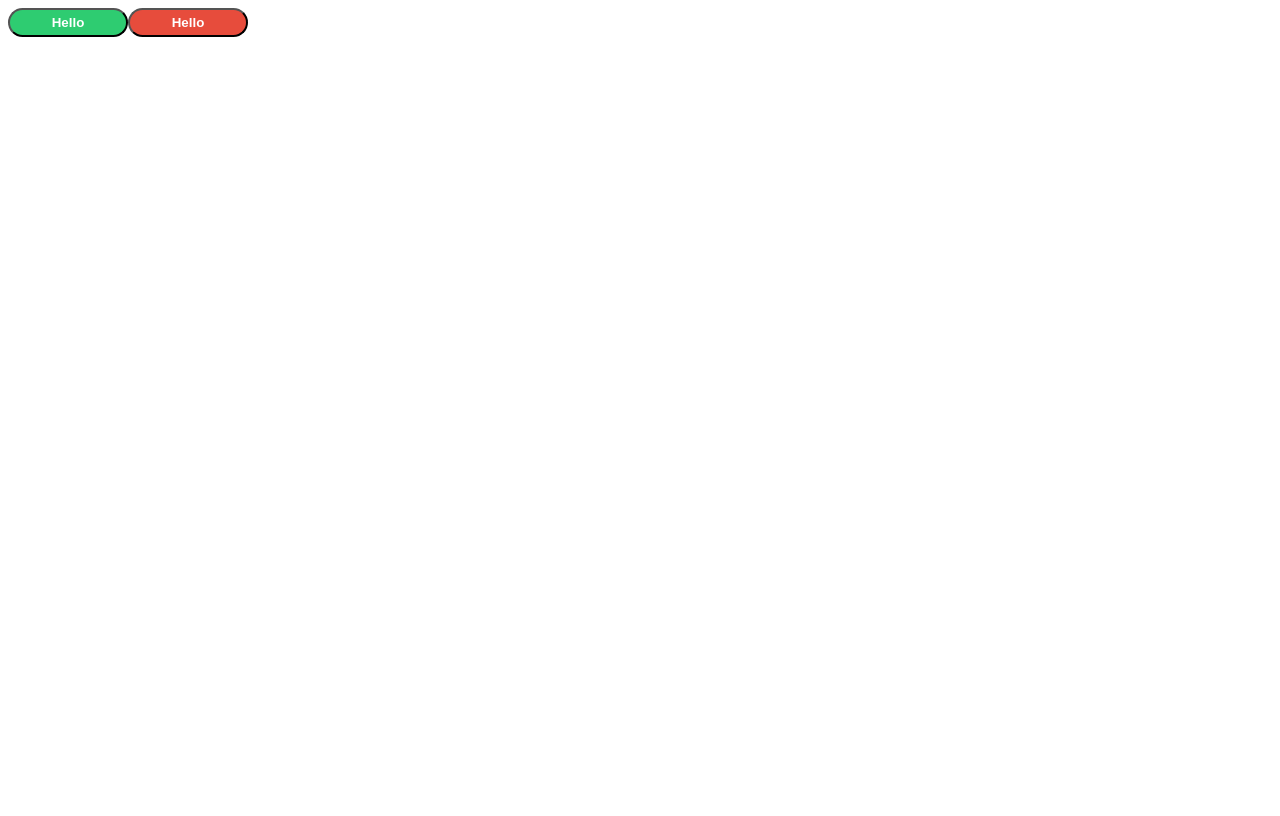
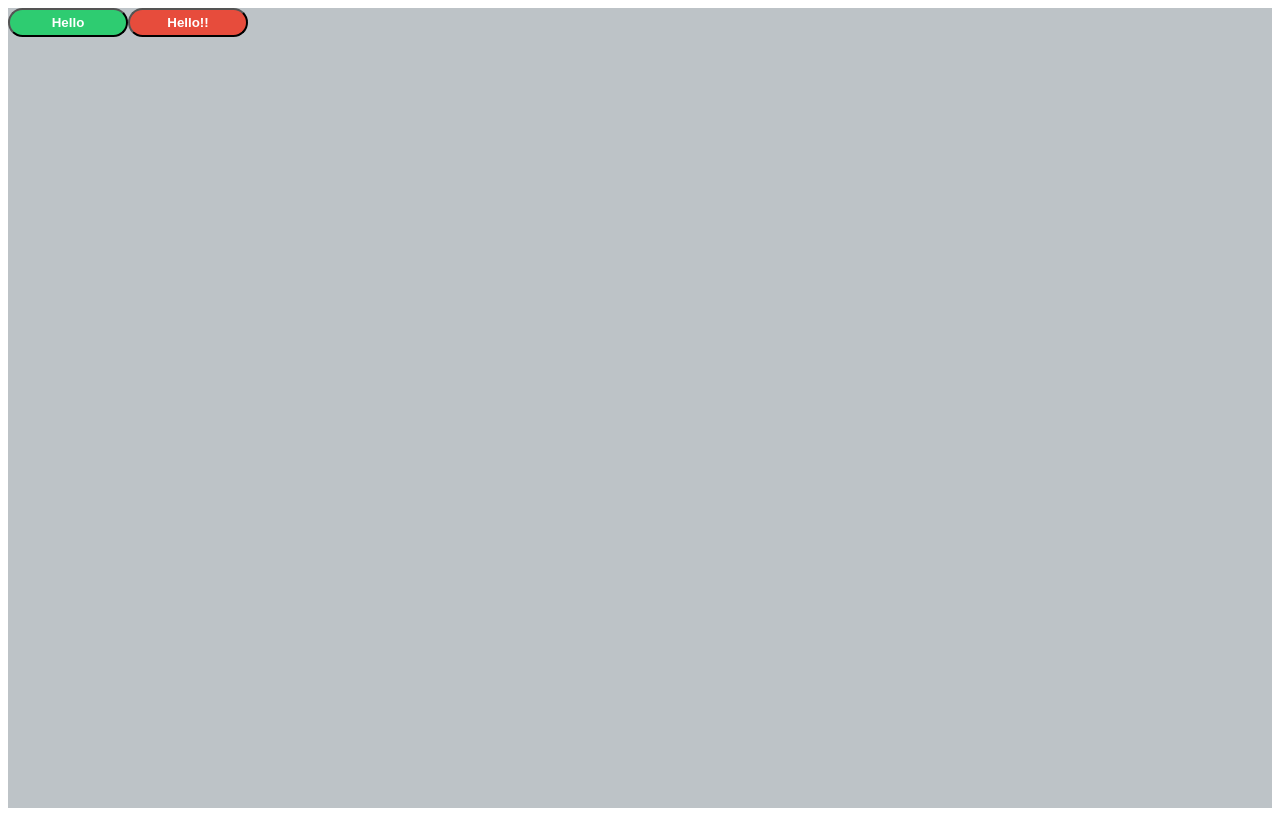
Before and after one commit to smk950226/reactstyle, a React (Create React App) app: page / in a window 1280 px wide. Built offline with nearby package versions, Linux system fonts and the light colour scheme; the HTML template or start-up script is replaced by a standard one.

Commit message:
styled component 사용

```diff
--- a/package.json
+++ b/package.json
@@ -5,7 +5,8 @@
   "dependencies": {
     "react": "^16.5.2",
     "react-dom": "^16.5.2",
-    "react-scripts": "1.1.5"
+    "react-scripts": "1.1.5",
+    "styled-components": "^3.4.9"
   },
   "scripts": {
     "start": "react-scripts start",
--- a/src/App.css
+++ /dev/null
@@ -1,22 +0,0 @@
-.button{
-    border-radius: 50px;
-    padding: 5px;
-    min-width: 120px;
-    color: #fff;
-    font-weight: 600;
-    -webkit-appearance: none;
-    cursor: pointer;
-}
-
-.button:active,
-.button:focus{
-    outline: none;
-}
-
-.button-success{
-    background-color: #2ecc71;
-}
-
-.button-danger{
-    background-color: #e74c3c;
-}
--- a/src/App.js
+++ b/src/App.js
@@ -1,15 +1,36 @@
-import React, { Component, Fragment } from 'react';
-import './App.css';
+import React, { Component } from 'react';
+import styled from 'styled-components';
 
 class App extends Component {
   render() {
     return (
-    <Fragment>
-      <button className="button button-success">Hello</button>
-      <button className="button button-danger">Hello</button>
-    </Fragment>
+    <Container>
+      <Button>Hello</Button>
+      <Button danger>Hello!!</Button>
+    </Container>
     );
   }
 }
 
+const Container = styled.div`
+  height: 100vh;
+  width: 100%;
+  background-color: #bdc3c7;
+`
+
+const Button = styled.button`
+  border-radius: 50px;
+  padding: 5px;
+  min-width: 120px;
+  color: #fff;
+  font-weight: 600;
+  -webkit-appearance: none;
+  cursor: pointer;
+  &:active,
+  &:focus{
+    outline: none;
+  }
+  background-color: ${props => props.danger ? "#e74c3c" : "#2ecc71"}
+`
+
 export default App;
```
Also changed, not shown: 1 other file (tests, documents, lock files or other folders).
